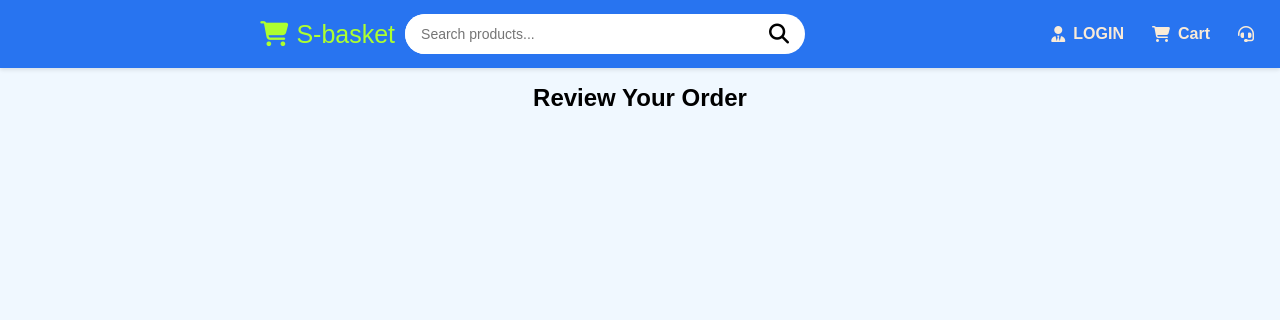
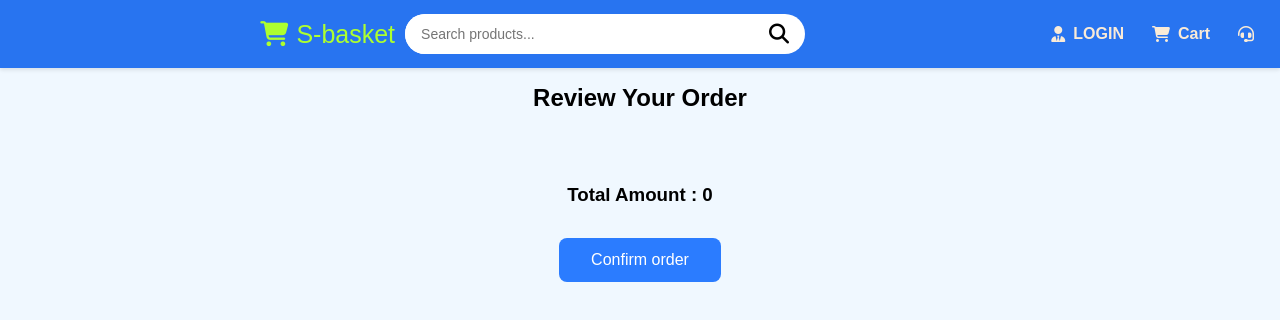
Before and after one commit to sudeepp28/Ecommerce-app, an Angular app: page /buy in a window 1280 px wide. Shown: the top 320 px of the page. Built offline with nearby package versions, Linux system fonts and the light colour scheme.

Commit message:
button shifted in buy

```diff
--- a/src/app/buy/buy.component.html
+++ b/src/app/buy/buy.component.html
@@ -1,4 +1,7 @@
 <h2>Review Your Order</h2>
+<br><br>
+ <h3>Total Amount : {{totalAmount }}</h3>
+    <button class="cnfOrder" (click)="confirmOrder()" >Confirm order</button>
 
 @if(cartItems.length>0){
 
@@ -16,6 +19,5 @@
 
     }
 
-    <h3>Total Amount : {{totalAmount }}</h3>
-    <button class="cnfOrder" (click)="confirmOrder()" >Confirm order</button>
+
 }
```
